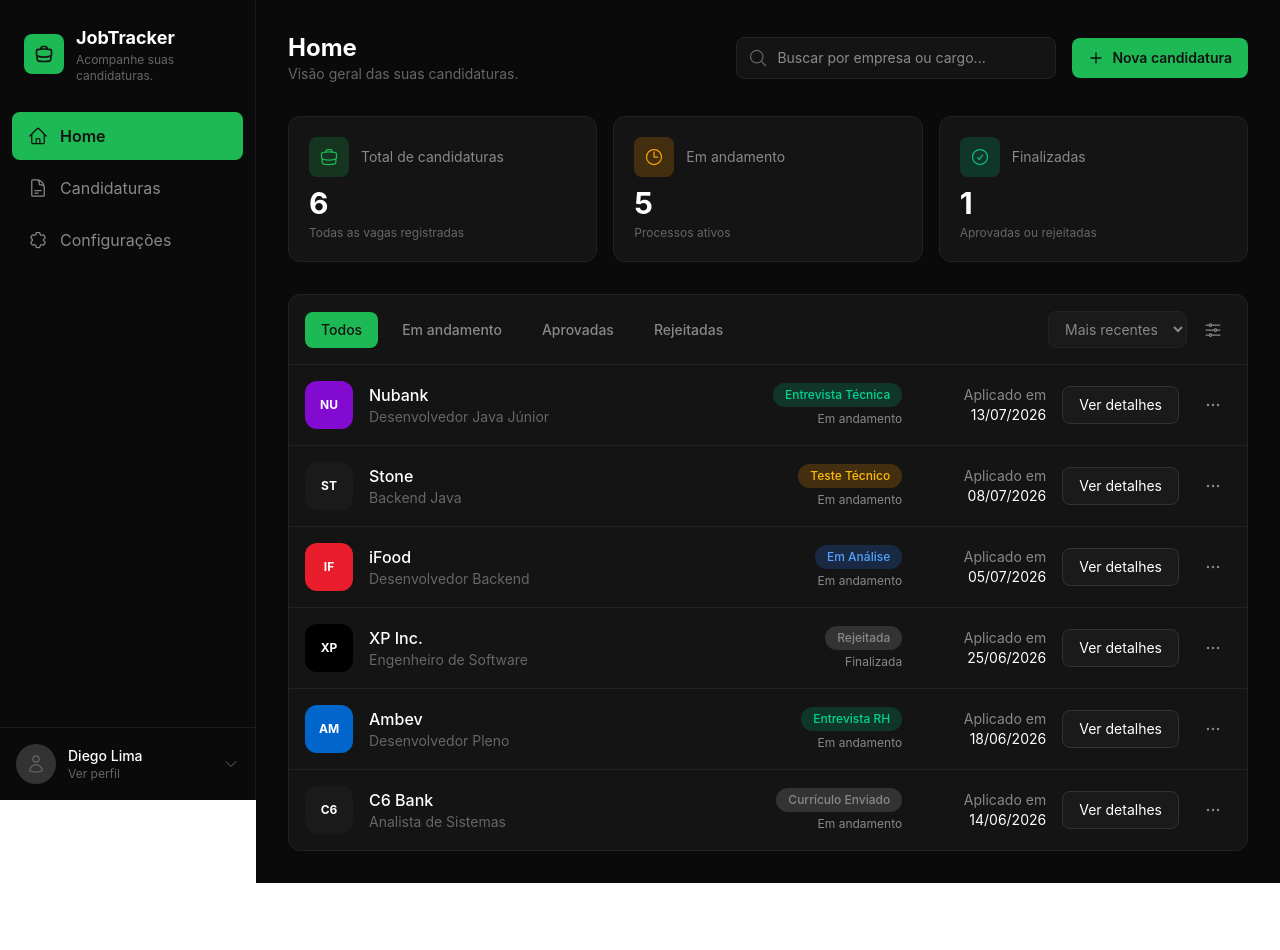
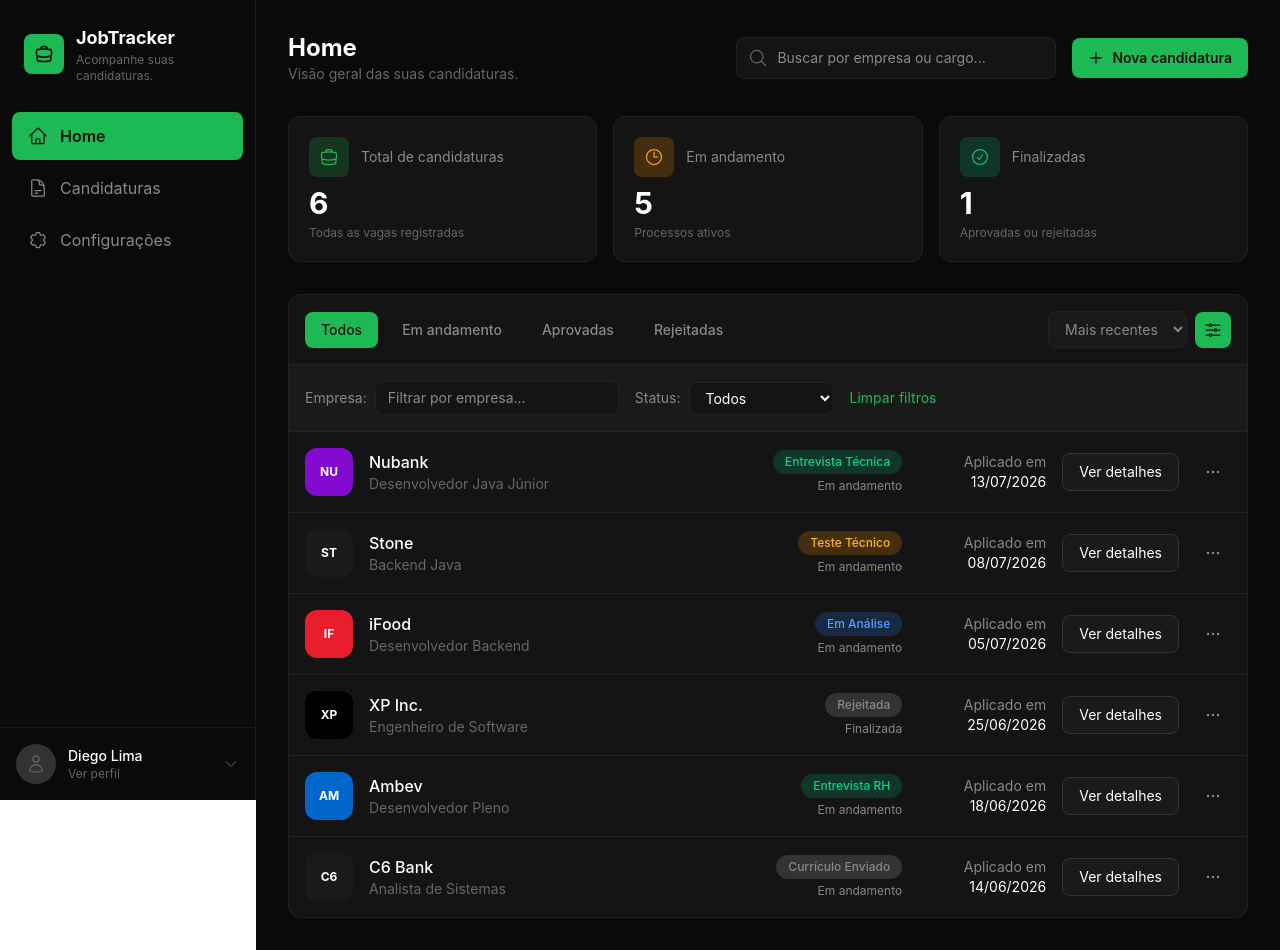
Before and after one commit to diegogrlima/DevApply-frontend, a React (Vite) app: page / in a window 1280 px wide. Both pictures are taken after a click on the button 1213 px from the left and 329 px from the top of the page. Before the commit the page ends 883 px from the top, so only its background shows below. Built offline with nearby package versions, Linux system fonts and the light colour scheme.

Commit message:
feat: implement sorting and expandable filter panel

```diff
--- a/src/pages/Dashboard.tsx
+++ b/src/pages/Dashboard.tsx
@@ -24,9 +24,12 @@
 export default function Dashboard() {
   const [activeFilter, setActiveFilter] = useState('Todos')
   const [search, setSearch] = useState('')
+  const [sortOrder, setSortOrder] = useState<'recent' | 'oldest'>('recent')
+  const [showFilters, setShowFilters] = useState(false)
   const navigate = useNavigate()
 
-  const filteredApplications = applications.filter((app) => {
+  const filteredApplications = applications
+    .filter((app) => {
       const matchesFilter =
         activeFilter === 'Todos' ||
         (activeFilter === 'Em andamento' && app.status === 'Em andamento') ||
@@ -38,6 +41,11 @@
         app.role.toLowerCase().includes(search.toLowerCase())
 
       return matchesFilter && matchesSearch
+    })
+    .sort((a, b) => {
+      const dateA = new Date(a.date.split('/').reverse().join('-'))
+      const dateB = new Date(b.date.split('/').reverse().join('-'))
+      return sortOrder === 'recent' ? dateB.getTime() - dateA.getTime() : dateA.getTime() - dateB.getTime()
     })
 
   const total = applications.length
@@ -136,17 +144,48 @@
               ))}
             </div>
             <div className="flex items-center gap-2">
-              <select className="bg-[#1a1a1a] text-[#888] text-sm px-3 py-2 rounded-lg border border-[#222] focus:outline-none focus:border-[#1DB954]">
-                <option>Mais recentes</option>
-                <option>Mais antigos</option>
+              <select
+                value={sortOrder}
+                onChange={(e) => setSortOrder(e.target.value as 'recent' | 'oldest')}
+                className="bg-[#1a1a1a] text-[#888] text-sm px-3 py-2 rounded-lg border border-[#222] focus:outline-none focus:border-[#1DB954]"
+              >
+                <option value="recent">Mais recentes</option>
+                <option value="oldest">Mais antigos</option>
               </select>
-              <button className="p-2 text-[#888] hover:bg-[#1a1a1a] rounded-lg transition-colors">
+              <button
+                onClick={() => setShowFilters(!showFilters)}
+                className={`p-2 rounded-lg transition-colors ${showFilters ? 'bg-[#1DB954] text-[#121212]' : 'text-[#888] hover:bg-[#1a1a1a]'}`}
+              >
                 <svg xmlns="http://www.w3.org/2000/svg" fill="none" viewBox="0 0 24 24" strokeWidth={1.5} stroke="currentColor" className="w-5 h-5">
                   <path strokeLinecap="round" strokeLinejoin="round" d="M10.5 6h9.75M10.5 6a1.5 1.5 0 1 1-3 0m3 0a1.5 1.5 0 1 0-3 0M3.75 6H7.5m3 12h9.75m-9.75 0a1.5 1.5 0 0 1-3 0m3 0a1.5 1.5 0 0 0-3 0m-3.75 0H7.5m9-6h3.75m-3.75 0a1.5 1.5 0 0 1-3 0m3 0a1.5 1.5 0 0 0-3 0m-9.75 0h9.75" />
                 </svg>
               </button>
             </div>
           </div>
+
+          {showFilters && (
+            <div className="p-4 border-b border-[#222] bg-[#1a1a1a]">
+              <div className="flex items-center gap-4">
+                <div className="flex items-center gap-2">
+                  <span className="text-[#888] text-sm">Empresa:</span>
+                  <input
+                    type="text"
+                    placeholder="Filtrar por empresa..."
+                    className="bg-[#141414] text-white text-sm px-3 py-1.5 rounded-lg border border-[#222] focus:outline-none focus:border-[#1DB954]"
+                  />
+                </div>
+                <div className="flex items-center gap-2">
+                  <span className="text-[#888] text-sm">Status:</span>
+                  <select className="bg-[#141414] text-white text-sm px-3 py-1.5 rounded-lg border border-[#222] focus:outline-none focus:border-[#1DB954]">
+                    <option>Todos</option>
+                    <option>Em andamento</option>
+                    <option>Finalizada</option>
+                  </select>
+                </div>
+                <button className="text-[#1DB954] text-sm hover:underline">Limpar filtros</button>
+              </div>
+            </div>
+          )}
 
           <div className="divide-y divide-[#222]">
             {filteredApplications.map((app) => (
```
Lines whose indentation alone changed are shown as unchanged.
